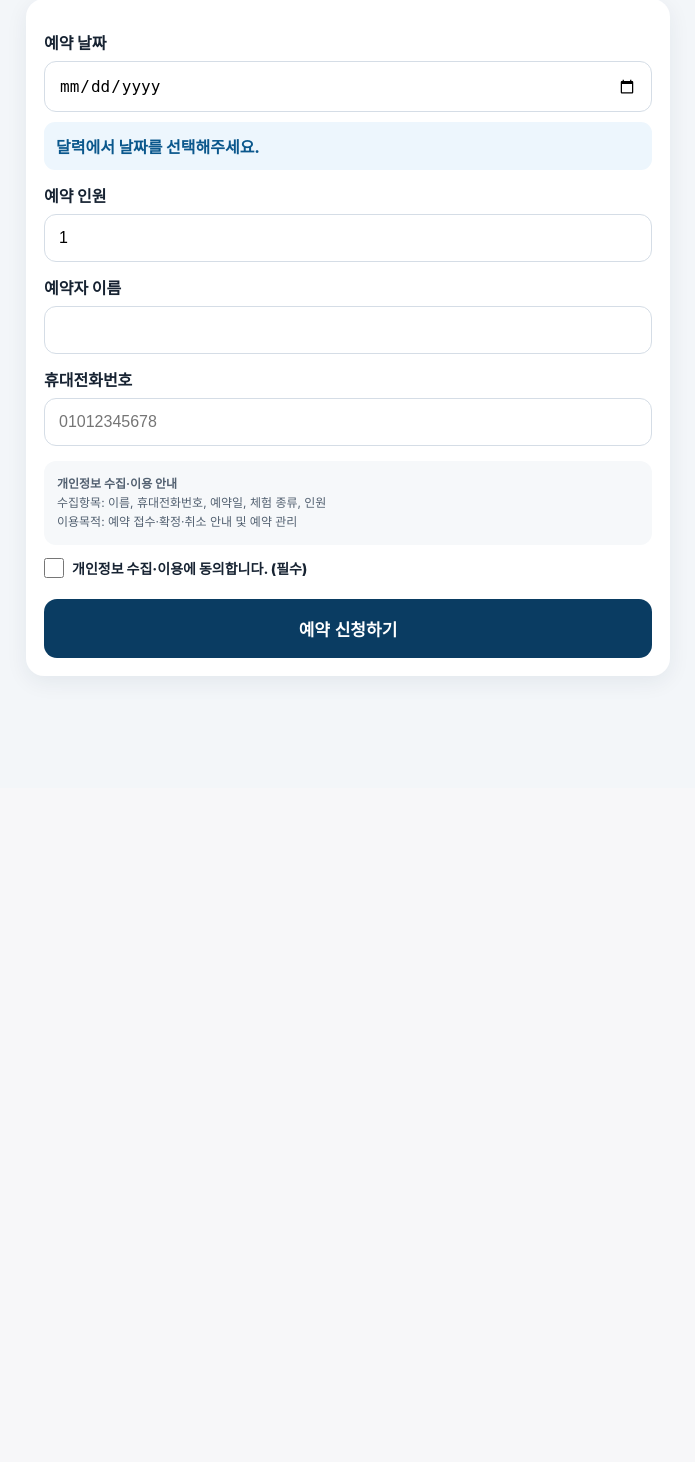
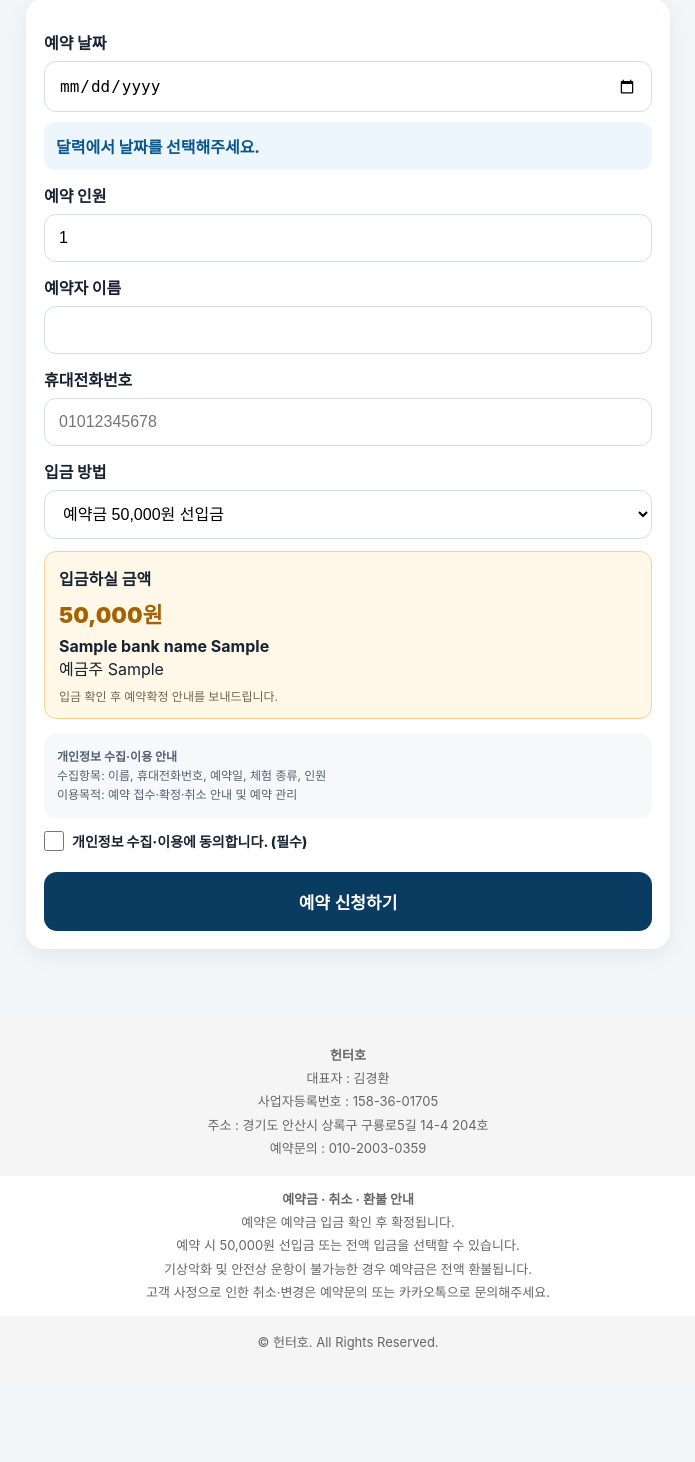
Before and after one commit to kimkyunghwan007/hunter-booking, a Flask app: template templates/index.html in a window 1280 px wide. Shown: the part 1656-3118 px from the top of the page, without its empty margins (292-987 px from the left). Before the commit the page ends 2338 px from the top, so only its background shows below. Run offline with Flask 3, Linux system fonts and the light colour scheme; the template is opened without the code that fills it: most values are stand-ins (such as "Sample title", 1, 10 or a date in 2020); some libraries are stand-ins or nearby versions.

Commit message:
Enhance reservation form with payment options
Added payment method selection and updated footer with reservation information.

```diff
--- a/templates/index.html
+++ b/templates/index.html
@@ -55,6 +55,15 @@ label{display:block;font-weight:800;margin:13px 0 7px}select,input{width:100%;pa
 <label>예약 인원</label><input id="people" name="people" type="number" min="1" value="1" required>
 <label>예약자 이름</label><input name="name" type="text" required>
 <label>휴대전화번호</label><input name="phone" type="tel" inputmode="numeric" placeholder="01012345678" required>
+<label>입금 방법</label>
+<select name="payment_type" id="paymentType" required>
+<option value="5만원 선입금">예약금 50,000원 선입금</option>
+<option value="전액 입금">예약금 전액 입금</option>
+</select>
+<div style="margin-top:12px;padding:14px;background:#fff8e8;border:1px solid #f1d48d;border-radius:12px">
+<b>입금하실 금액</b><div id="payAmount" style="font-size:22px;font-weight:900;color:#a56200;margin:7px 0">50,000원</div>
+<b>{{bank_name}} {{bank_account}}</b><br>예금주 {{bank_holder}}
+<div style="font-size:12px;margin-top:7px;color:#76664b">입금 확인 후 예약확정 안내를 보내드립니다.</div></div>
 <div class="privacy"><b>개인정보 수집·이용 안내</b><br>수집항목: 이름, 휴대전화번호, 예약일, 체험 종류, 인원<br>이용목적: 예약 접수·확정·취소 안내 및 예약 관리</div>
 <label class="agree"><input type="checkbox" required><span>개인정보 수집·이용에 동의합니다. (필수)</span></label>
 <button class="submit" type="submit">예약 신청하기</button>
@@ -62,6 +71,27 @@ label{display:block;font-weight:800;margin:13px 0 7px}select,input{width:100%;pa
 </div>
 </section>
 </main>
+
+
+<footer style="margin-top:40px; padding:25px 15px; background:#f5f5f5; color:#666; font-size:13px; line-height:1.8; text-align:center;">
+  <div><strong>헌터호</strong></div>
+  <div>대표자 : 김경환</div>
+  <div>사업자등록번호 : 158-36-01705</div>
+  <div>주소 : 경기도 안산시 상록구 구룡로5길 14-4 204호</div>
+  <div>예약문의 : 010-2003-0359</div>
+
+  <div style="margin-top:15px; padding:12px; background:#fff; border-radius:10px; color:#666;">
+    <strong>예약금 · 취소 · 환불 안내</strong><br>
+    예약은 예약금 입금 확인 후 확정됩니다.<br>
+    예약 시 50,000원 선입금 또는 전액 입금을 선택할 수 있습니다.<br>
+    기상악화 및 안전상 운항이 불가능한 경우 예약금은 전액 환불됩니다.<br>
+    고객 사정으로 인한 취소·변경은 예약문의 또는 카카오톡으로 문의해주세요.
+  </div>
+
+  <div style="margin-top:15px;">
+    © 헌터호. All Rights Reserved.
+  </div>
+</footer>
 
 <nav class="bottom"><a href="tel:01020030359">☎️<br>전화</a><a class="kakao" href="http://pf.kakao.com/_rkNSX/chat">💬<br>카카오톡</a><a class="band" href="https://band.us/n/a1afb9D482Ads">B<br>밴드</a><a class="reserve" href="#reserve">📅<br>예약</a></nav>
 
@@ -97,6 +127,9 @@ document.getElementById('prev').onclick=()=>{view=new Date(view.getFullYear(),vi
 document.getElementById('next').onclick=()=>{view=new Date(view.getFullYear(),view.getMonth()+1,1);load()}
 program.onchange=()=>{dateInput.value='';remaining.textContent='달력에서 날짜를 선택해주세요.';load()}
 dateInput.onchange=()=>{availability();let p=dateInput.value.split('-');if(p.length===3){view=new Date(+p[0],+p[1]-1,1);load()}}
+const paymentType=document.getElementById('paymentType'),payAmount=document.getElementById('payAmount');
+function updatePay(){const prices={'주간체험':100000,'야간체험':80000,'선셋체험':250000};let total=program.value==='선셋체험'?250000:prices[program.value]*Math.max(1,Number(people.value||1));let amount=paymentType.value==='5만원 선입금'?50000:total;payAmount.textContent=amount.toLocaleString()+'원'}
+paymentType.addEventListener('change',updatePay);people.addEventListener('input',updatePay);program.addEventListener('change',updatePay);updatePay();
 load()
 </script>
 </body>
```
